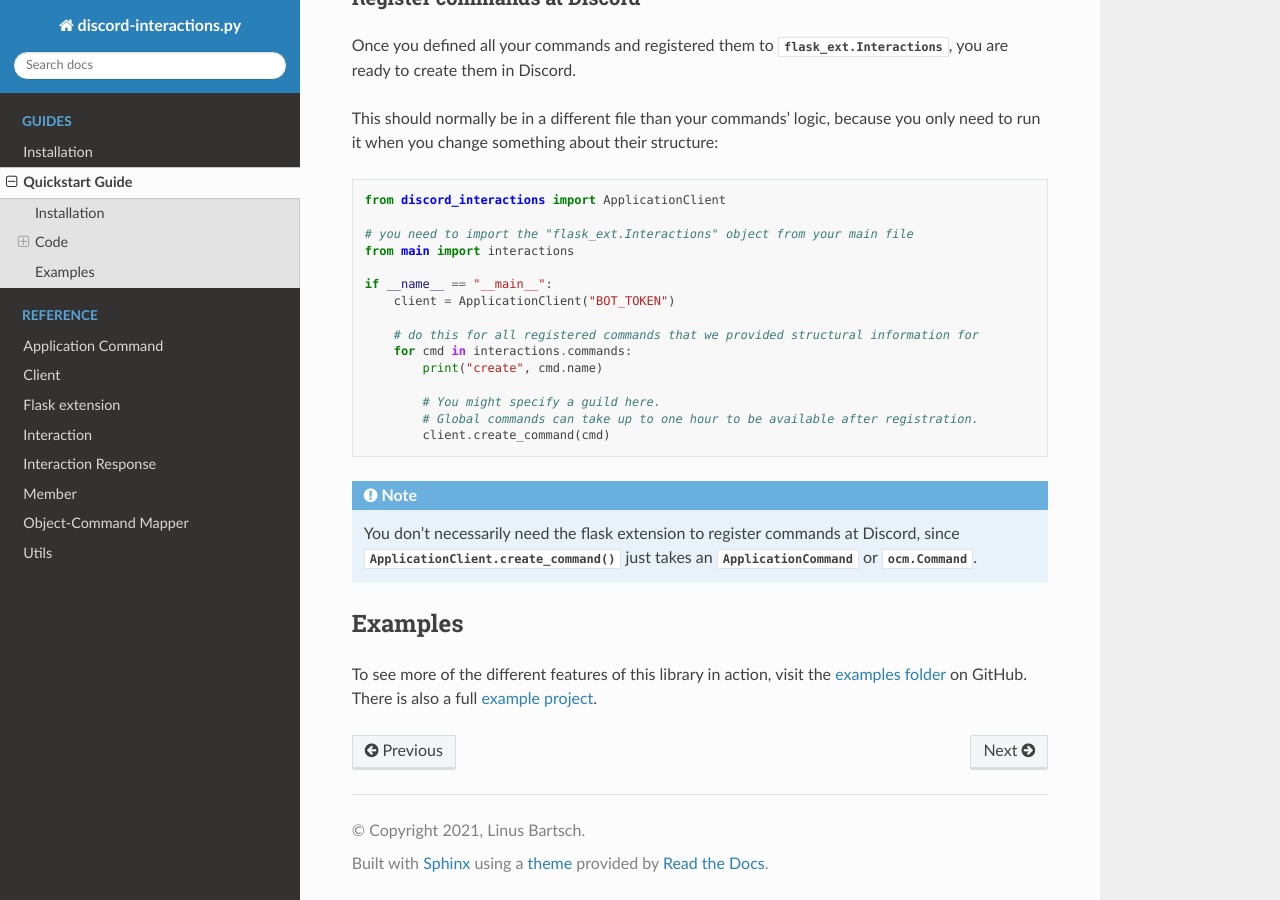
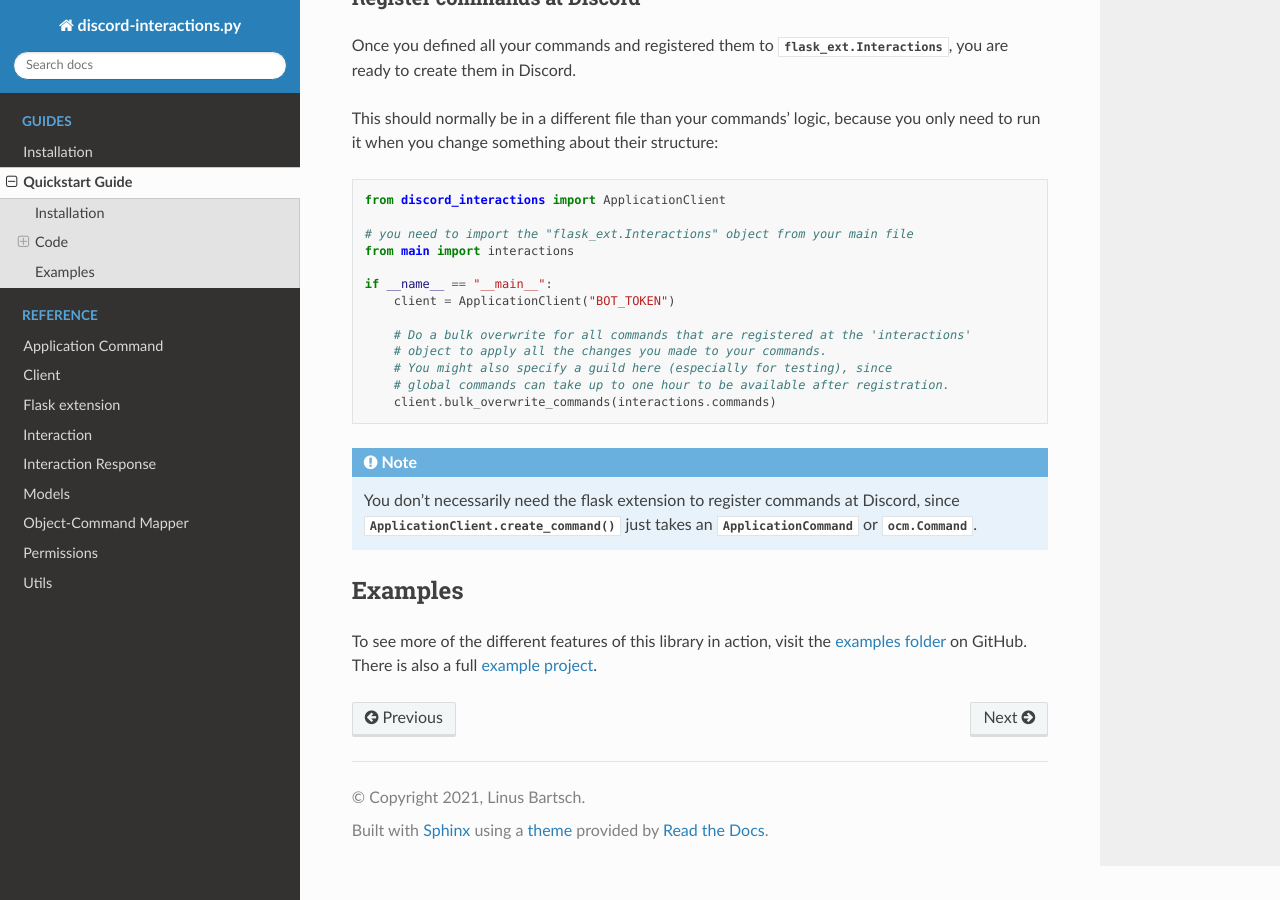
Before and after one commit to LiBa001/discord-interactions.py, a Sphinx documentation site: the page built from docs/source/guides/quickstart.rst, in a window 1280 px wide and 900 px high, scrolled down 2146 px. Built offline with Sphinx 7.4.7 and the Read the Docs theme 2.0.0, drawn with Linux system fonts in a browser that asks for light colours.

Commit message:
update docs

```diff
--- a/docs/source/guides/quickstart.rst
+++ b/docs/source/guides/quickstart.rst
@@ -133,13 +133,11 @@ need to run it when you change something about their structure:
     if __name__ == "__main__":
         client = ApplicationClient("BOT_TOKEN")
 
-        # do this for all registered commands that we provided structural information for
-        for cmd in interactions.commands:
-            print("create", cmd.name)
-
-            # You might specify a guild here.
-            # Global commands can take up to one hour to be available after registration.
-            client.create_command(cmd)
+        # Do a bulk overwrite for all commands that are registered at the 'interactions'
+        # object to apply all the changes you made to your commands.
+        # You might also specify a guild here (especially for testing), since
+        # global commands can take up to one hour to be available after registration.
+        client.bulk_overwrite_commands(interactions.commands)
 
 .. note::
     You don't necessarily need the flask extension to register commands at Discord,
```
Also changed, not shown: docs/source/reference/member.rst (deleted, +0 -34 lines), docs/source/reference/models.rst (added, +63 -0 lines), docs/source/reference/permissions.rst (added, +26 -0 lines).
